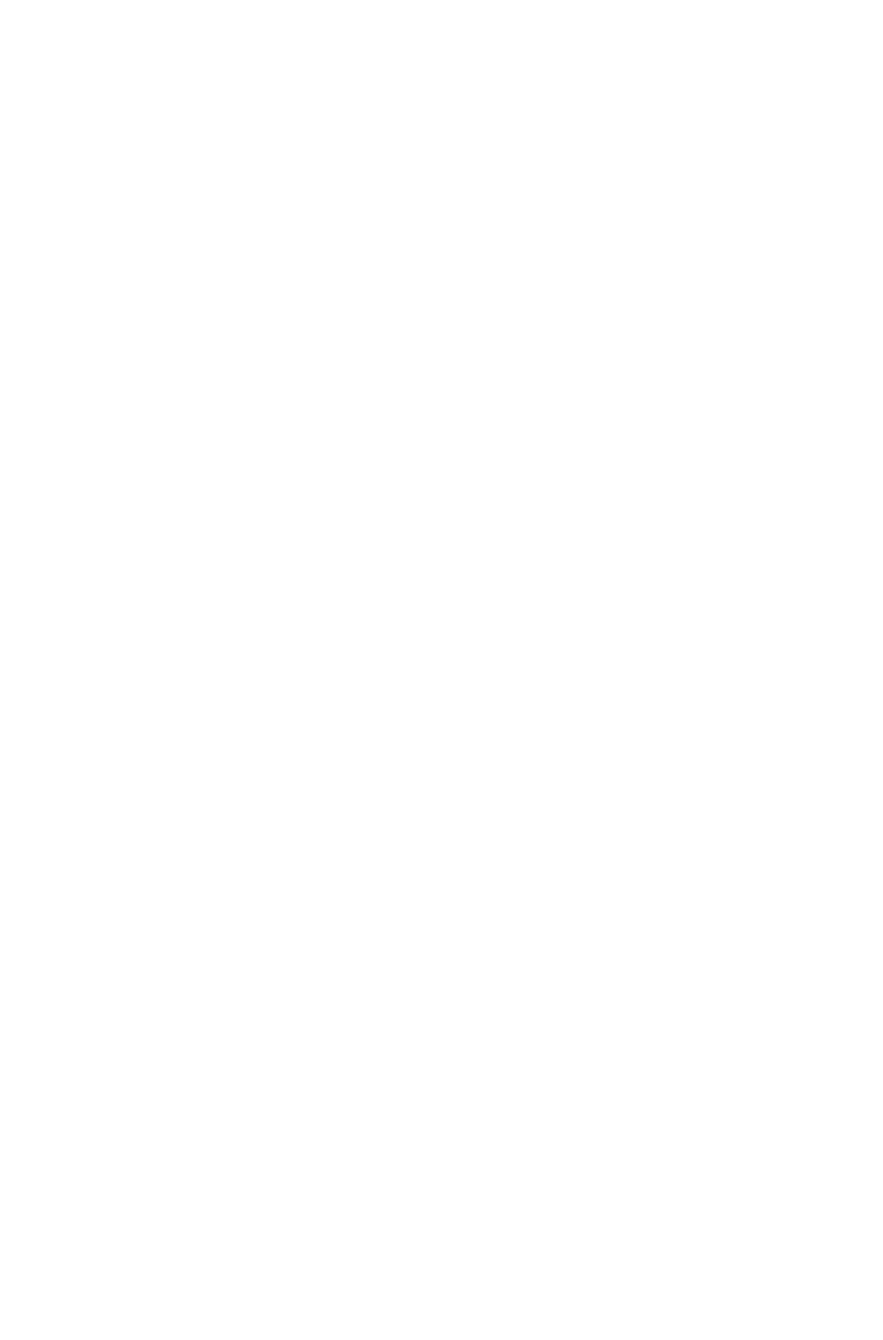
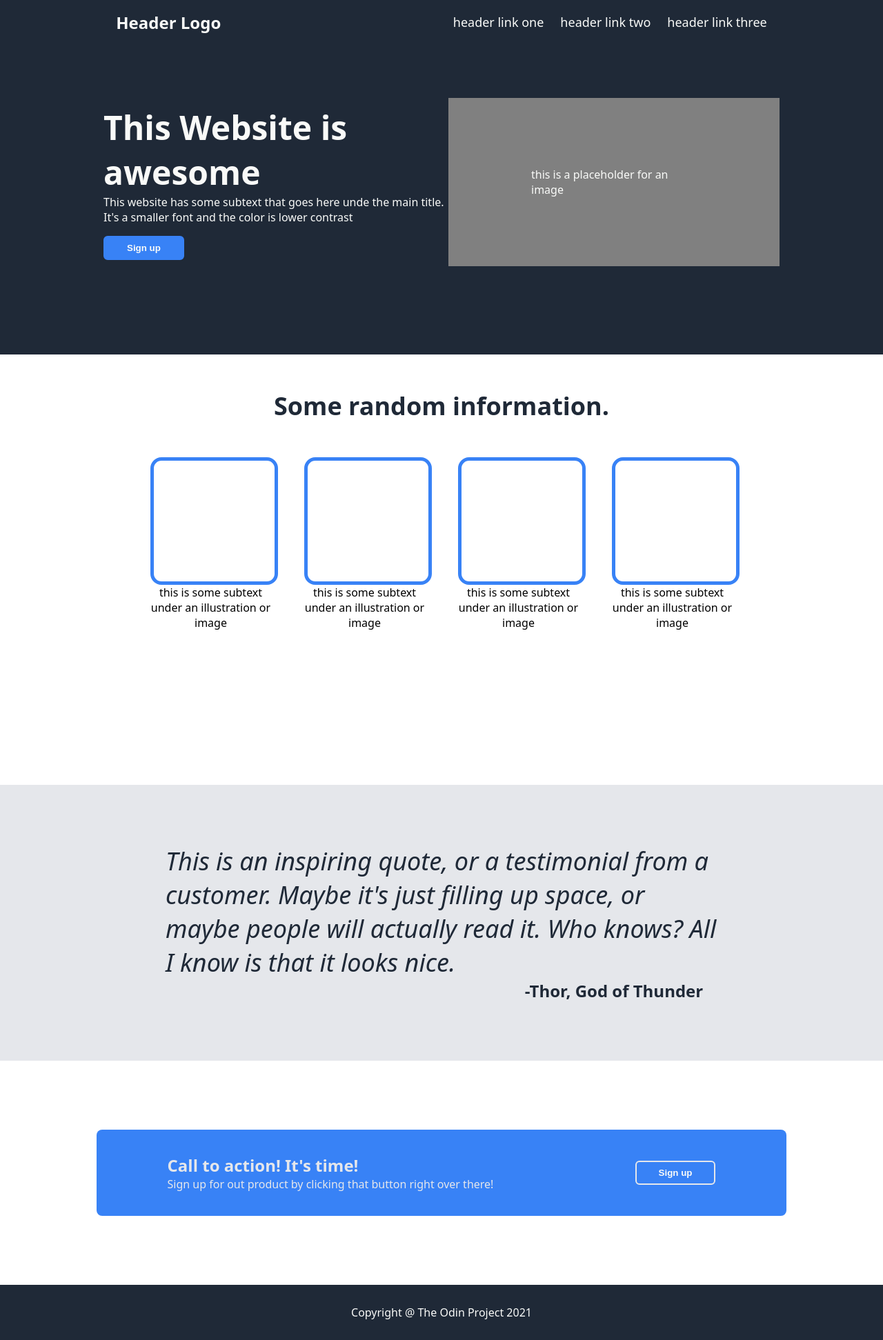
Before and after one commit to AlexShonia/Landing-Page-TOP, a plain HTML site: page index.html in a window 1280 px wide. Shown: the whole page at 69% size. Before the commit the page ends 800 px from the top, so only its background shows below. Drawn offline with Linux system fonts and the light colour scheme.

Commit message:
Add navigation, Hero, info, quote, action and footer
Add navigation with logo and links, add Hero text with
sign up button and add placeholder for image
Add info part with placeholedrs of illustraion and their respective
subtexts
Add a quote part, with placeholder quote and author
Add Call to action window with Sign up button
Add footer

```diff
--- a/index.html
+++ b/index.html
@@ -1,11 +1,67 @@
 <!DOCTYPE html>
 <html lang="en">
-    <head>
-        <meta charset="UTF-8">
-        <title>Landing Page</title>
-        <link href="styles.css" rel="stylesheet">
-    </head>
-    <body>
-
+  <head>
+    <meta charset="UTF-8" />
+    <title>Landing Page</title>
+    <link href="styles.css" rel="stylesheet" />
+  </head>
+  <body>
+    <div class="nav">
+      <div class="logo">Header Logo</div>
+      <div class="links">
+        <a href=".">header link one</a>
+        <a href=".">header link two</a>
+        <a href=".">header link three</a>
+      </div>
+    </div>
+    <div class="hero">
+      <div class="h1">
+        <div class="big">This Website is awesome</div>
+        <div class="subtext">
+          This website has some subtext that goes here unde the main title. It's
+          a smaller font and the color is lower contrast
+        </div>
+        <button>Sign up</button>
+      </div>
+      <div class="h2">
+        <div>this is a placeholder for an image</div>
+      </div>
+    </div>
+    <div class="infohd">Some random information.</div>
+    <div class="info">
+      <div>
+        <div class="roundedsq"></div>
+        <div>this is some subtext under an illustration or image</div>
+      </div>
+      <div>
+        <div class="roundedsq"></div>
+        <div>this is some subtext under an illustration or image</div>
+      </div>
+      <div>
+        <div class="roundedsq"></div>
+        <div>this is some subtext under an illustration or image</div>
+      </div>
+      <div>
+        <div class="roundedsq"></div>
+        <div>this is some subtext under an illustration or image</div>
+      </div>
+    </div>
+    <div class="quote">
+      <div class="quotesiz"><em>This is an inspiring quote, or a testimonial
+        from a customer. Maybe it's just filling up space, or maybe people
+        will actually read it. Who knows? All I know is that it looks
+        nice.</em>
+      </div>
+      <div class="author">-Thor, God of Thunder</div>
+    </div>
+    <div class="container">
+      <div class="action">
+        <div><div><strong>Call to action! It's time!</strong></div><div>
+          Sign up for out product by clicking that button right over there!
+        </div></div>
+        <button>Sign up</button>
+      </div>
+    </div>
+      <footer>Copyright @ The Odin Project 2021</footer>
     </body>
 </html>
--- a/styles.css
+++ b/styles.css
@@ -0,0 +1,132 @@
+body {
+    font-family: system-ui, -apple-system, BlinkMacSystemFont, 'Segoe UI', Roboto, Oxygen, Ubuntu, Cantarell, 'Open Sans', 'Helvetica Neue', sans-serif;
+    margin:0;
+}
+.nav {
+    background-color: #1F2937;
+    color: #F9FAF8;
+    height: 64px;
+    display: flex;
+    justify-content: space-around;
+    font-size: 24px ;
+    align-items: center;
+}
+a {
+    text-decoration: none;
+    color: #F9FAF8;
+    font-size: 18px ;
+}
+.logo {
+    font-weight: bold;
+}
+.links {
+    display: flex;
+    gap: 24px;
+}
+.hero {
+    background-color: #1F2937;
+    color: #F9FAF8;
+    height: 400px;
+    padding:0 150px 50px;
+    display: flex;
+    justify-content: space-around;
+    align-items: center;
+
+}
+.subtext {
+    width: 500px;
+    padding-bottom: 16px;
+}
+.h2 {
+    background-color: gray;
+    padding: 100px 120px;
+}
+.big{
+    font-size: 48px;
+    font-weight: bold;
+    width: 400px;
+}
+button {
+    padding: 8px 32px;
+    background-color: #3882F6;
+    border-radius: 6px;
+    color:#F9FAF8;
+    font-weight: bold;
+    border-style: solid;
+    border-color: #3882F6;
+}
+.infohd {
+    text-align: center;
+    font-size: 36px;
+    font-weight: bolder;
+    color: #1F2937;
+    padding: 50px;
+}
+.info {
+    display: flex;
+    justify-content: center;
+    gap: 48px;
+    padding-bottom: 300px;
+}
+.roundedsq {
+    height: 175px;
+    width: 175px;
+    border: 5px solid  #3882F6;
+    border-radius: 16px;
+}
+.info div {
+    width: 175px;
+    height: 175px;
+    text-align: center;
+}
+.quote {
+    display: flex;
+    flex-direction: column;
+    align-items: center;
+    justify-content: center;
+    background-color: #E5E7EB;
+    font-size: 36px;
+    color: #1F2937;
+    height: 400px;
+    margin-bottom: 100px;
+}
+.quote .quotesiz {
+    width: 800px;
+    font-weight: ligther;
+}
+.author {
+    font-size: 24px;
+    align-self: center;
+    font-weight: bold;
+    margin-left: 500px;
+}
+.container {
+    display: flex;
+    justify-content: center;
+    align-items: center;
+}
+.action {
+    display: flex;
+    background-color: #3882F6;
+    width: 1000px;
+    height: 125px;
+    margin-bottom: 100px;
+    justify-content: space-around;
+    align-items: center;
+    border-radius: 8px;
+    color: #E5E7EB;
+}
+.action button {
+    border-color:#E5E7EB;
+}
+.action strong {
+    font-size: 24px;
+}
+footer {
+    display: flex;
+    justify-content: center;
+    align-items: center;
+    height: 80px;
+    background-color: #1F2937;
+    color: #F9FAF8;
+}
```
